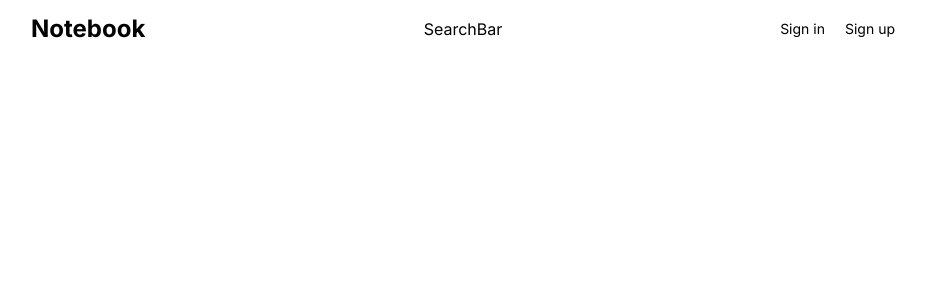
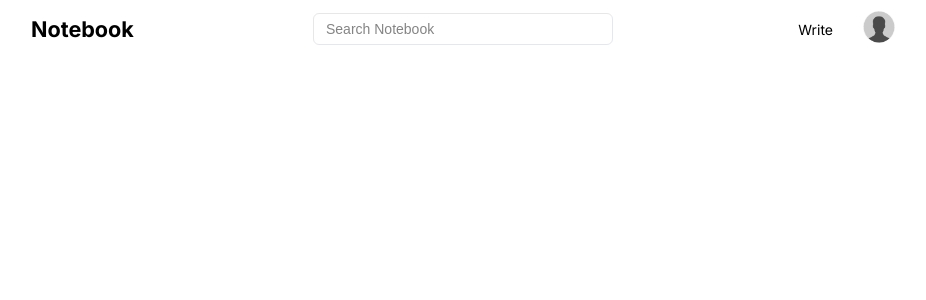
Before and after one commit to Wolleys/notebook, a Next.js app: page / in a window 1280 px wide. Shown: the top 300 px of the page, without its empty margins (177-1103 px from the left). Built offline with nearby package versions, Linux system fonts and the light colour scheme.

Commit message:
Add media queries for the navbar searchBar component

```diff
--- a/app/globals.css
+++ b/app/globals.css
@@ -124,5 +124,7 @@ a {
 @media screen and (max-width: 640px) {
   .wrapper {
     max-width: 475px;
+    padding-left: 20px;
+    padding-right: 20px;
   }
 }
--- a/components/navBar/index.tsx
+++ b/components/navBar/index.tsx
@@ -2,40 +2,58 @@ import { FC } from "react";
 import Link from "next/link";
 import Image from "next/image";
 import AuthLinks from "../authLinks";
-// import SearchBar from "../searchBar";
+import SearchBar from "../searchBar";
 import styles from "./navbar.module.css";
 
 const NavBar: FC = () => {
-  const status = false;
+  const status = true;
 
   return (
     <nav className={styles.container}>
       <div className={styles.logo}>
         <Link href="/">Notebook</Link>
       </div>
-      <div className={styles.searchBar}>{/* <SearchBar /> */} SearchBar</div>
+      <div className={styles.searchBar}>
+        <SearchBar />
+      </div>
+      {!status && (
+        <span className={styles.searchIcon}>
+          <i
+            className={`fa-solid fa-magnifying-glass fa-fw ${styles["linksIcon"]}`}
+          ></i>
+        </span>
+      )}
       <div className={styles.links}>
         {!status ? (
           <AuthLinks />
         ) : (
           <>
+            <span className={styles.searchIcon}>
+              <i
+                className={`fa-solid fa-magnifying-glass fa-fw ${styles["linksIcon"]}`}
+              ></i>
+            </span>
+            <div className={styles.write}>
               <Link href="/new-post">
                 <i
                   className={`fa-regular fa-pen-to-square fa-fw ${styles["linksIcon"]}`}
                 ></i>
                 Write
               </Link>
+            </div>
             <Link href="/me/notifications">
               <i
                 className={`fa-regular fa-bell fa-fw ${styles["linksIcon"]}`}
               ></i>
             </Link>
+            <div className={styles.profile}>
               <Image
                 src="/profile-pic.png"
                 alt="profile"
                 width={32}
                 height={32}
               />
+            </div>
           </>
         )}
       </div>
--- a/components/navBar/navbar.module.css
+++ b/components/navBar/navbar.module.css
@@ -18,6 +18,12 @@
   justify-content: center;
 }
 
+.searchIcon {
+  display: none;
+  color: inherit;
+  cursor: pointer;
+}
+
 .links {
   flex: 1;
   gap: 20px;
@@ -28,17 +34,57 @@
   justify-content: flex-end;
 }
 
-.linksIcon{
+.linksIcon {
   font-size: 18px;
 }
 
-.links img {
+.write {
+  display: flex;
+  align-items: center;
+  justify-content: center;
+}
+
+.profile img {
   width: 32px;
   height: 32px;
   cursor: pointer;
-  margin-right: 8px;
   object-fit: cover;
   border-radius: 50%;
+}
+
+@media screen and (max-width: 1280px) {
+  .logo {
+    font-size: 1.35rem;
+  }
+
+  .links {
+    gap: 15px;
+  }
+}
+
+@media screen and (max-width: 768px) {
+  .logo {
+    font-size: 1.2rem;
+  }
+
+  .write {
+    display: none;
+  }
+}
+
+@media screen and (max-width: 640px) {
+  .searchBar {
+    display: none;
+  }
+
+  .searchIcon {
+    display: flex;
+    align-items: center;
+  }
+
+  .links {
+    gap: 18px;
+  }
 }
 
 /* .navBar {
--- a/components/searchBar/searchbar.module.css
+++ b/components/searchBar/searchbar.module.css
@@ -10,10 +10,10 @@
   font-size: 14px;
   transition: 80ms;
   line-height: 20px;
-  padding: 5px 12px;
   border-radius: 6px;
   margin: 0.2rem 0rem;
   background-color: inherit;
+  padding: 5px 30px 5px 12px;
   color: var(--searchBarColor);
   border: 1px solid var(--searchBarBorderColor);
 }
@@ -27,7 +27,7 @@
   position: absolute;
   display: inline-block;
   background: transparent;
-  padding: 8px 10px 7px 10px;
+  padding: 9px 10px 8px 10px;
   border-radius: 0 6px 6px 0;
 }
 
```
Lines whose indentation alone changed are shown as unchanged.
